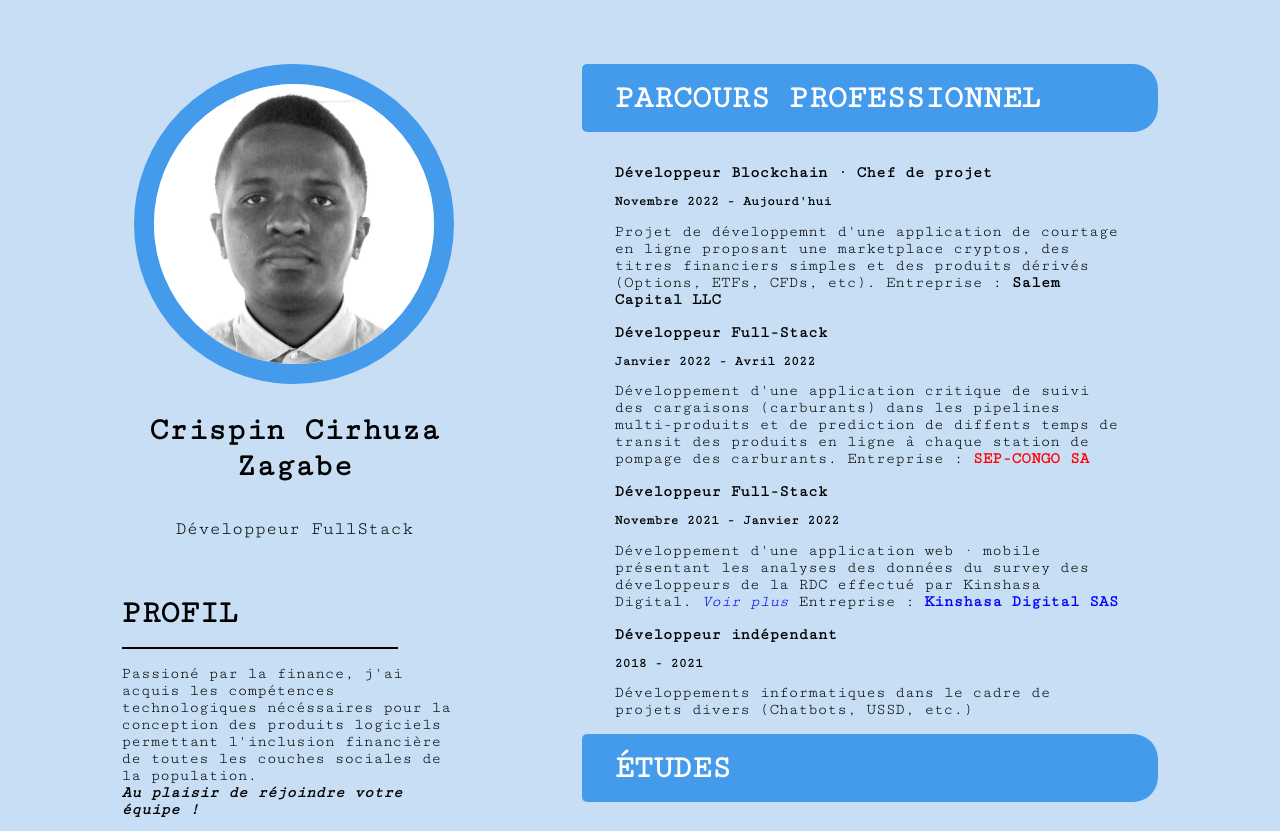
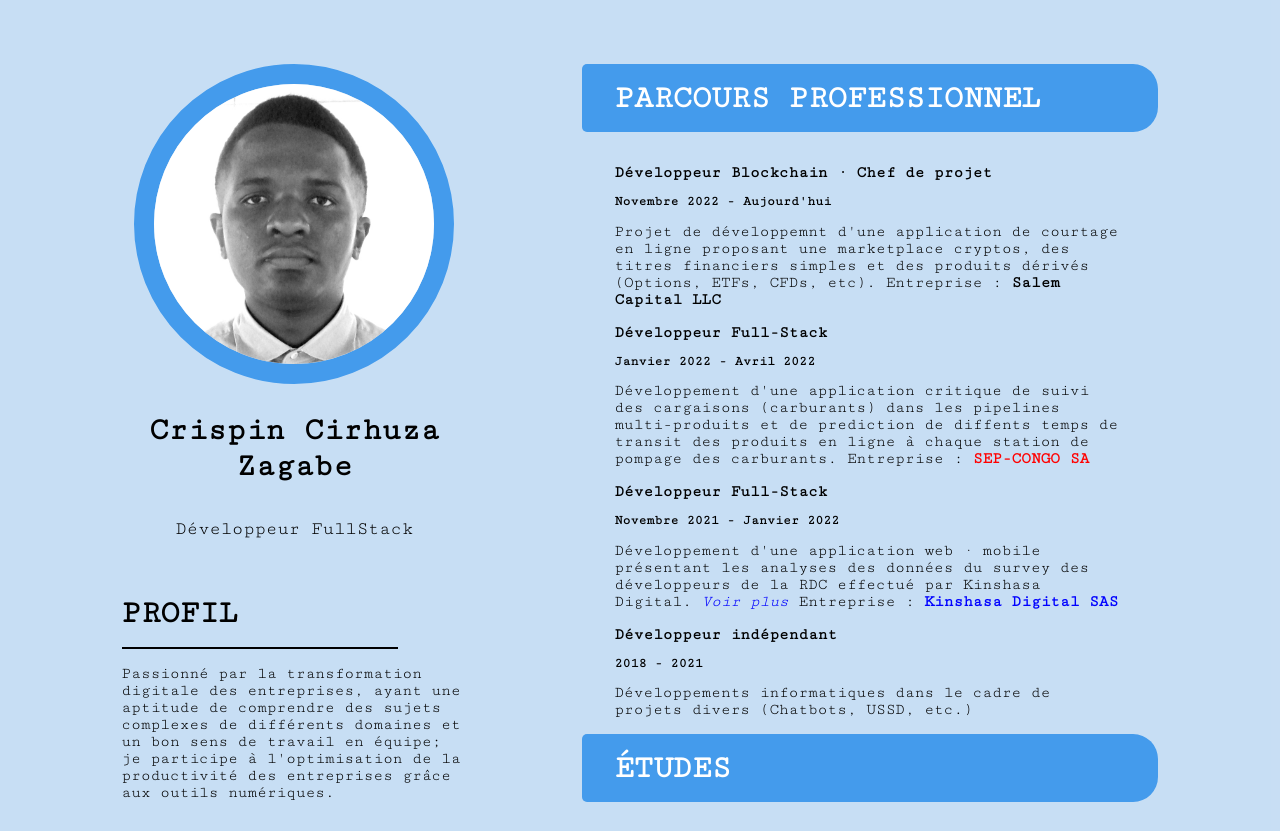
Before and after one commit to CirhuzaZagabe/my_cv, a plain HTML site: page index.html in a window 1280 px wide. Shown: the top 831 px of the page. Drawn offline with Linux system fonts and the light colour scheme.

Commit message:
Fix: Resolve Sep

```diff
--- a/index.html
+++ b/index.html
@@ -19,7 +19,7 @@
             <h3 class="text-center">Développeur FullStack</h3>
             <div style="margin-bottom: 1rem;" class="profile-text">
                 <h1 style="padding-bottom: 1rem;" class="identity-block">PROFIL</h1>
-                <p>Passioné par la finance, j'ai acquis les compétences technologiques nécéssaires pour la conception des produits logiciels permettant l'inclusion financière de toutes les couches sociales de la population. <br><b><i>Au plaisir de réjoindre votre équipe !</i></b></p>
+                <p>Passionné par la transformation digitale des entreprises, ayant une aptitude de comprendre des sujets complexes de différents domaines et un bon sens de travail en équipe; je participe à l'optimisation de la productivité des entreprises grâce aux outils numériques.</p>
             </div>
             <div style="margin-bottom: 1rem;" class="profile-contact">
                 <h1 style="padding-bottom: 1rem;" class="identity-block">CONTACT</h1>
```
Also changed, not shown: 1 other file.
